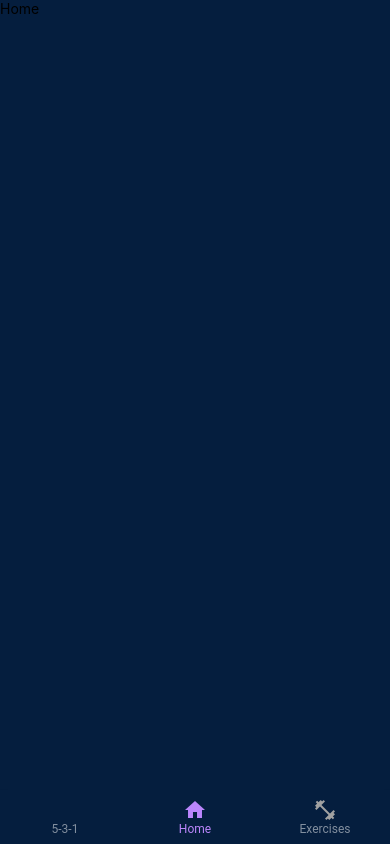
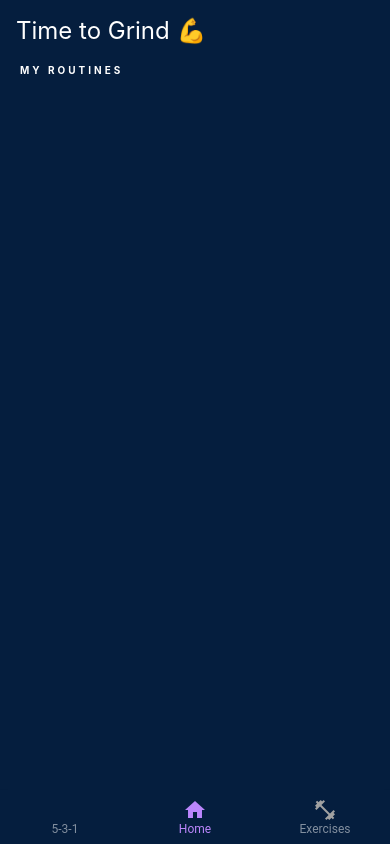
Before and after one commit to k-h-f/LiftHouse, a React Native app: screen / in a window 390 px wide. Built offline with nearby package versions, Linux system fonts and the light colour scheme.

Commit message:
implement custom text component and homepage header

```diff
--- a/App.tsx
+++ b/App.tsx
@@ -20,7 +20,7 @@ const Pages: ComponentDefinition[] = [
 const App = () => {
   return (
     <NavigationContainer theme={HouseTheme}>
-      <StatusBar animated={true} backgroundColor={colors.primary} />
+      <StatusBar backgroundColor={colors.primary} />
       <TabNavigation components={Pages} initialRouteName="Home" />
     </NavigationContainer>
   );
--- /dev/null
+++ b/ui/pages/Home.style.ts
@@ -0,0 +1,22 @@
+import { StyleSheet } from 'react-native';
+
+const styles = StyleSheet.create({
+  header_wrapper: {
+    display: 'flex',
+    justifyContent: 'space-between',
+    height: 60,
+  },
+
+  header: {
+    fontSize: 24,
+  },
+
+  caption: {
+    fontSize: 10,
+    fontWeight: 'bold',
+    letterSpacing: 3,
+    paddingLeft: 4,
+  },
+});
+
+export default styles;
--- a/ui/pages/Home.tsx
+++ b/ui/pages/Home.tsx
@@ -1,8 +1,18 @@
 import React from 'react';
-import { Text } from 'react-native';
+import { View } from 'react-native';
+import GlobalText from '../shared/components/GlobalText';
+import PageStyle from '../shared/stylesheets/pages.style';
+import styles from './Home.style';
 
 const Home: React.FC = () => {
-  return <Text>Home</Text>;
+  return (
+    <View style={PageStyle.wrapper}>
+      <View style={styles.header_wrapper}>
+        <GlobalText style={styles.header}>Time to Grind 💪</GlobalText>
+        <GlobalText style={styles.caption}>MY ROUTINES</GlobalText>
+      </View>
+    </View>
+  );
 };
 
 export default Home;
--- /dev/null
+++ b/ui/shared/components/GlobalText.style.ts
@@ -0,0 +1,10 @@
+import { StyleSheet } from 'react-native';
+import { colors } from '../../themeConfig';
+
+const styles = StyleSheet.create({
+  text: {
+    color: colors.textPrimary,
+  },
+});
+
+export default styles;
--- /dev/null
+++ b/ui/shared/components/GlobalText.tsx
@@ -0,0 +1,13 @@
+import React from 'react';
+import { Text } from 'react-native';
+import styles from './GlobalText.style';
+
+interface GlobalTextProps {
+  style?: any;
+}
+
+const GlobalText: React.FC<GlobalTextProps> = props => {
+  return <Text style={[styles.text, props.style]}>{props.children}</Text>;
+};
+
+export default GlobalText;
--- /dev/null
+++ b/ui/shared/stylesheets/pages.style.ts
@@ -0,0 +1,10 @@
+import { StyleSheet } from 'react-native';
+
+const PageStyle = StyleSheet.create({
+  wrapper: {
+    flex: 1,
+    padding: 16,
+  },
+});
+
+export default PageStyle;
```
